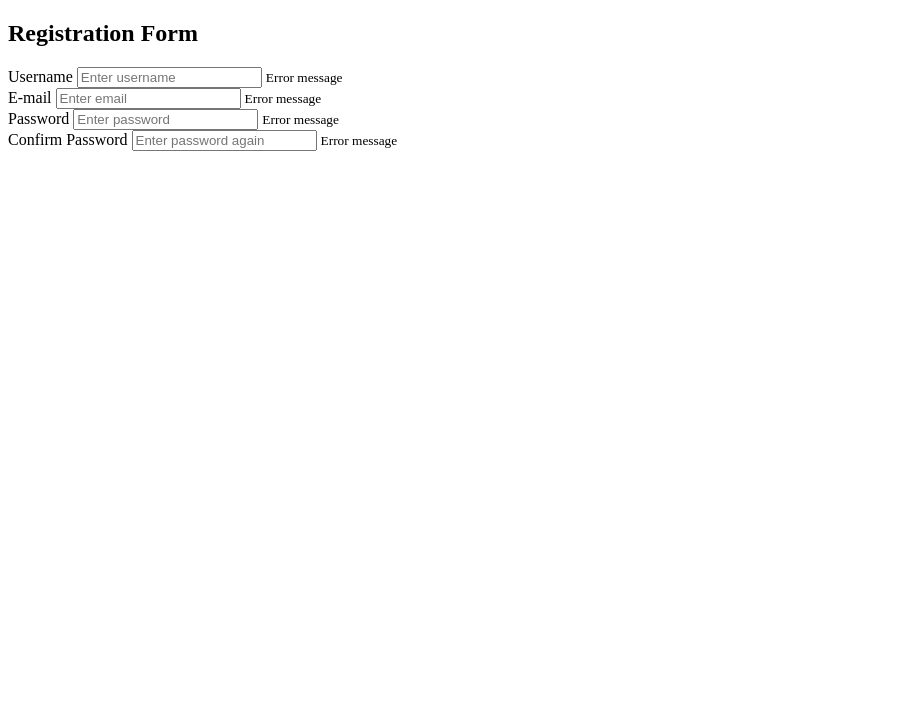
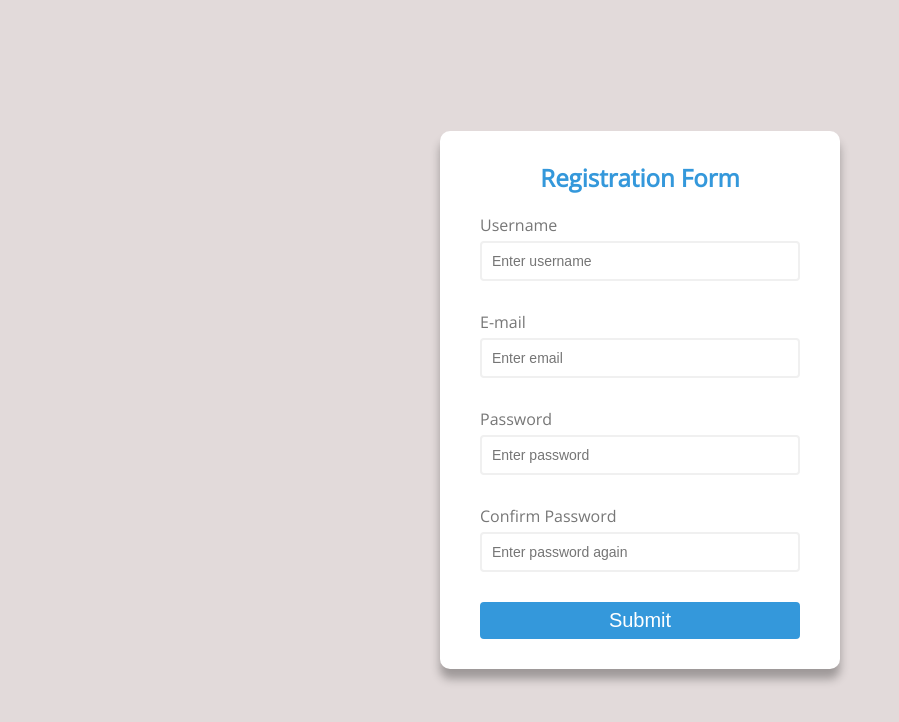
Before and after one commit to atuluy/simple-validator-with-VanillaJS, a plain HTML site: page index.html in a window 1280 px wide. Shown: the whole page, without its empty margins (0-899 px from the left). Drawn offline with nearby package versions, Linux system fonts and the light colour scheme.

Commit message:
Add Submit Button and style.css

```diff
--- a/index.html
+++ b/index.html
@@ -27,14 +27,15 @@
           <small>Error message</small>
         </div>
         <div class="form-control">
-          <label for="password">Confirm Password</label>
+          <label for="password2">Confirm Password</label>
           <input
             type="password"
-            id="password"
+            id="password2"
             placeholder="Enter password again"
           />
           <small>Error message</small>
         </div>
+        <button type="submit">Submit</button>
       </form>
     </div>
   </body>
--- a/style.css
+++ b/style.css
@@ -0,0 +1,97 @@
+@import url("https://fonts.googleapis.com/css2?family=Open+Sans:wght@300&display=swap");
+
+:root {
+  --success: green;
+  --error: red;
+}
+
+* {
+  box-sizing: border-box;
+  margin: 0;
+  padding: 0;
+}
+
+body {
+  background-color: rgb(226, 218, 218);
+  font-family: "Open Sans", sans-serif;
+  display: flex;
+  height: 100vh;
+  align-items: center;
+  justify-content: center;
+}
+
+.container {
+  background-color: white;
+  border-radius: 10px;
+  box-shadow: 0px 10px 10px rgba(0, 0, 0, 0.3);
+  width: 400px;
+}
+
+.form {
+  padding: 30px 40px;
+}
+
+.form h2 {
+  text-align: center;
+  margin-bottom: 20px;
+  color: #3498db;
+}
+
+.form-control {
+  margin-bottom: 10px;
+  padding-bottom: 20px;
+  position: relative;
+}
+
+.form-control label {
+  color: #777;
+  display: block;
+  margin-bottom: 5px;
+}
+
+.form-control input {
+  font-size: 14px;
+  border: 2px solid #f0f0f0;
+  border-radius: 4px;
+  display: block;
+  padding: 10px;
+  width: 100%;
+}
+
+.form-control input:focus {
+  outline: none;
+  border-color: #777;
+}
+
+.form-control.success input {
+  border-color: var(--success);
+}
+
+.form-control.error input {
+  border-color: var(--error);
+}
+
+.form-control small {
+  color: var(--error);
+  position: absolute;
+  bottom: 0;
+  left: 0;
+  visibility: hidden;
+}
+
+.form-control.error small {
+  visibility: visible;
+}
+
+.form button {
+  background-color: #3498db;
+  border: 2px solid #3498db;
+  border-radius: 4px;
+  cursor: pointer;
+  display: block;
+  width: 100%;
+  font-size: 20px;
+  color: white;
+  padding: 5px 0;
+  margin-top: 10px;
+}
```
